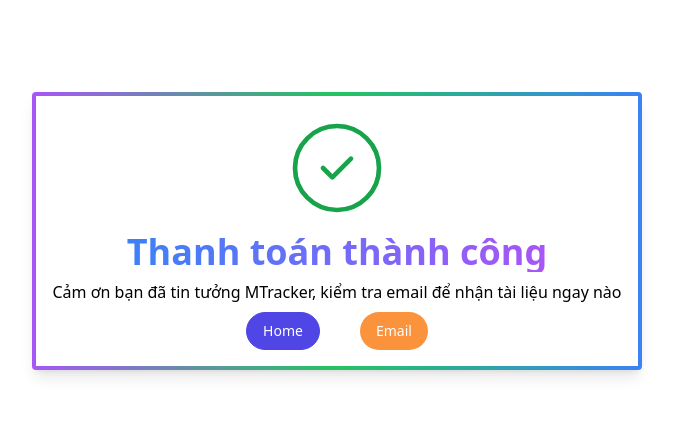
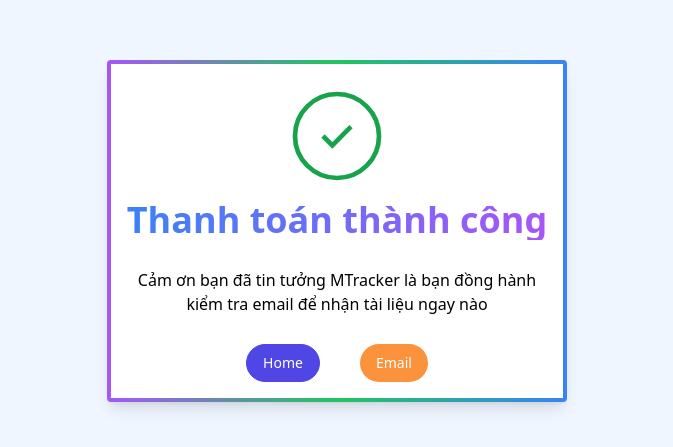
Before and after one commit to caoxuanphuoc/EMS_Fronend, a React (Vite) app: page /thank in a window 1280 px wide. Shown: the part 169-616 px from the top of the page, without its empty margins (303-976 px from the left). Built offline with nearby package versions, Linux system fonts and the light colour scheme.

Commit message:
read param form vnpay to update status order

```diff
--- a/src/Scenes/Order/PageThank.tsx
+++ b/src/Scenes/Order/PageThank.tsx
@@ -1,17 +1,51 @@
+import { useEffect } from "react"
+import { useLocation } from "react-router-dom"
+
 const PageThank = () => {
+    const location = useLocation()
+    useEffect(() => {
+        const useQuery = () => {
+
+            return new URLSearchParams(location.search);
+        };
+        const query = useQuery();
+        const vnp_Amount = query.get('vnp_Amount');
+        const vnp_BankCode = query.get('vnp_BankCode');
+        const vnp_BankTranNo = query.get('vnp_BankTranNo');
+        const vnp_CardType = query.get('vnp_CardType');
+        const vnp_OrderInfo = query.get('vnp_OrderInfo');
+        const vnp_PayDate = query.get('vnp_PayDate');
+        const vnp_ResponseCode = query.get('vnp_ResponseCode');
+        const vnp_TmnCode = query.get('vnp_TmnCode');
+        const vnp_TransactionNo = query.get('vnp_TransactionNo');
+        const vnp_TransactionStatus = query.get('vnp_TransactionStatus');
+        const vnp_TxnRef = query.get('vnp_TxnRef');
+        console.log("vnp_Amount", vnp_Amount)
+        console.log("vnp_BankCode", vnp_BankCode)
+        console.log("vnp_BankTranNo", vnp_BankTranNo)
+        console.log("vnp_CardType", vnp_CardType)
+        console.log("vnp_OrderInfo", vnp_OrderInfo)
+        console.log("vnp_PayDate", vnp_PayDate)
+        console.log("vnp_ResponseCode", vnp_ResponseCode)
+        console.log("vnp_TmnCode", vnp_TmnCode)
+        console.log("vnp_TransactionNo", vnp_TransactionNo)
+        console.log("vnp_TransactionStatus", vnp_TransactionStatus)
+        console.log("vnp_TxnRef", vnp_TxnRef)
+    })
+    http://localhost:5173/thank?vnp_Amount=36000000&vnp_BankCode=NCB&vnp_BankTranNo=VNP14414883&vnp_CardType=ATM&vnp_OrderInfo=AECMS000005&vnp_PayDate=20240515003408&vnp_ResponseCode=00&vnp_TmnCode=PI7EWKGJ&vnp_TransactionNo=14414883&vnp_TransactionStatus=00&vnp_TxnRef=638513299695464691&vnp_SecureHash=8682badbbbf995c3081a96006374446732378b8e69e8646b4a91fb5069f5566b5b9b10f1dfc2a0990bb4d9b3c9635a724a301189ac57670a4a2a58e69097af71
     return (
-        <div className="flex items-center justify-center h-screen">
+        <div className="flex items-center justify-center h-screen bg-blue-50">
             <div className="p-1 rounded shadow-lg bg-gradient-to-r from-purple-500 via-green-500 to-blue-500">
                 <div className="flex flex-col items-center p-4 space-y-2 bg-white">
                     <svg xmlns="http://www.w3.org/2000/svg" className="text-green-600 w-28 h-28" fill="none" viewBox="0 0 24 24"
-                        stroke="currentColor" stroke-width="1">
-                        <path stroke-linecap="round" stroke-linejoin="round"
+                        stroke="currentColor" >
+                        <path
                             d="M9 12l2 2 4-4m6 2a9 9 0 11-18 0 9 9 0 0118 0z" />
                     </svg>
                     <h1
                         className="text-4xl font-extrabold text-transparent bg-clip-text bg-gradient-to-r from-blue-500 to-purple-500">
                         Thanh toán thành công</h1>
-                    <p>Cảm ơn bạn đã tin tưởng MTracker, kiểm tra email để nhận tài liệu ngay nào</p>
+                    <p className="py-5 text-center">Cảm ơn bạn đã tin tưởng MTracker là bạn đồng hành <br /> kiểm tra email để nhận tài liệu ngay nào</p>
 
                     <div className="flex gap-10">
                         <a
```
